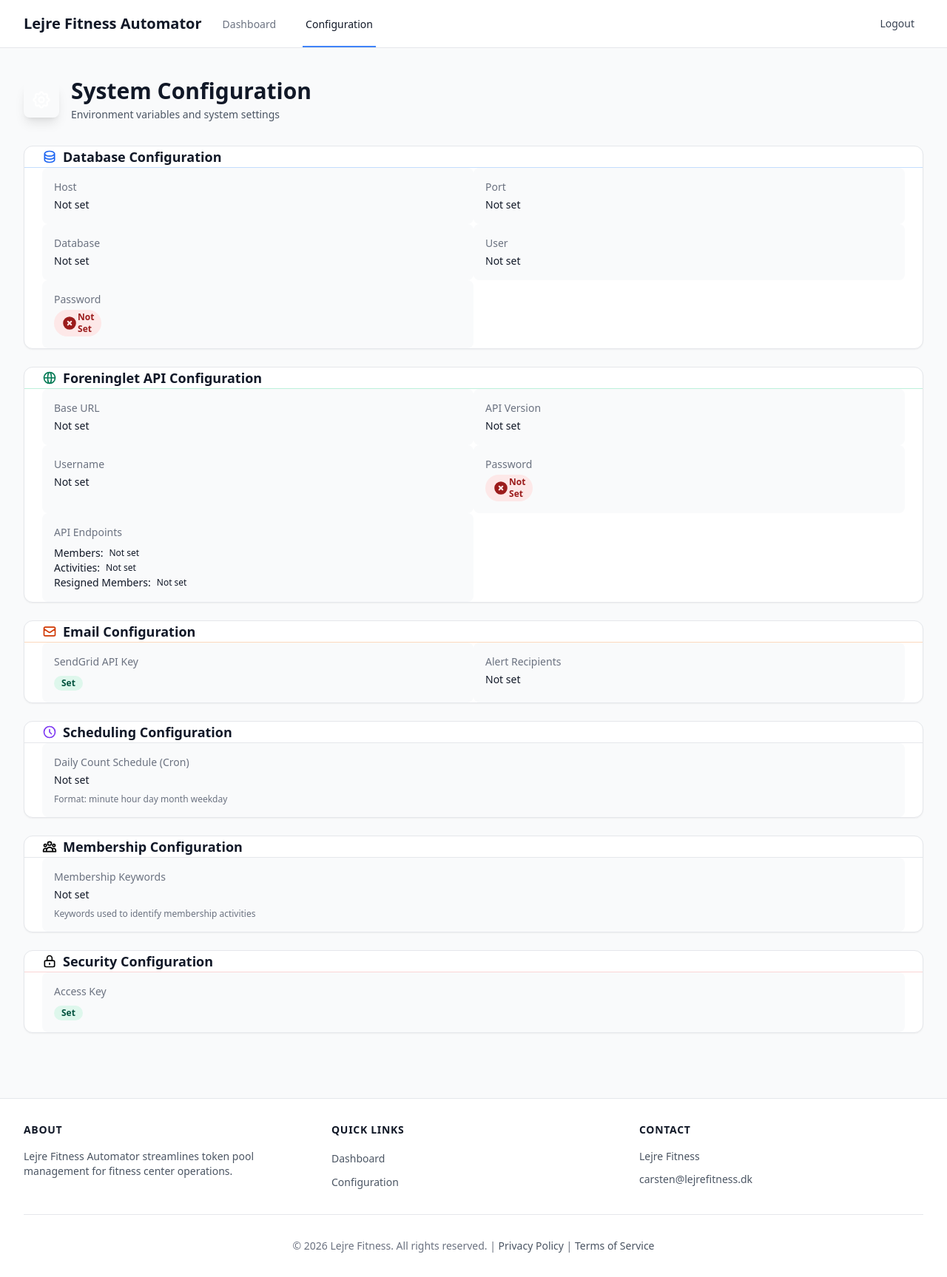
After one commit to simcax/lf-automator, a Flask app: page /config in a window 1280 px wide. The commit adds this page. Shown: the whole page at 74% size. Run offline with Flask 3, Linux system fonts and the light colour scheme; the visitor is signed in with stand-in values (Sample User, id 1); some libraries are stand-ins or nearby versions.

Commit message:
Adds configuration info route
Adds a new route to display system configuration information, including database, API, email, scheduling, membership, and security settings.

Masks sensitive information like passwords and API keys for security, displaying the set status instead.

Includes comprehensive tests to ensure authentication is required, secrets are masked, and configuration values are displayed correctly.

```diff
--- a/lf_automator/webapp/routes.py
+++ b/lf_automator/webapp/routes.py
@@ -501,6 +501,65 @@ def get_pool_history(pool_id):
         return jsonify({"error": "Unable to fetch pool history"}), 500
 
 
+@bp.route("/config", methods=["GET"])
+@require_auth
+def config_info():
+    """Display system configuration information.
+
+    Shows environment configuration with secrets masked.
+
+    Returns:
+        Rendered config template with configuration data
+    """
+    import os
+
+    try:
+        # Gather configuration data
+        config_data = {
+            "database": {
+                "host": os.getenv("POSTGRESQL_ADDON_HOST", "Not set"),
+                "port": os.getenv("POSTGRESQL_ADDON_PORT", "Not set"),
+                "database": os.getenv("POSTGRESQL_ADDON_DB", "Not set"),
+                "user": os.getenv("POSTGRESQL_ADDON_USER", "Not set"),
+                "password_set": bool(os.getenv("POSTGRESQL_ADDON_PASSWORD")),
+            },
+            "foreninglet_api": {
+                "base_url": os.getenv("API_BASE_URL", "Not set"),
+                "version": os.getenv("API_VERSION", "Not set"),
+                "username": os.getenv("API_USERNAME", "Not set"),
+                "password_set": bool(os.getenv("API_PASSWORD")),
+                "members_endpoint": os.getenv("API_MEMBERS_API", "Not set"),
+                "activities_endpoint": os.getenv("API_ACTIVITIES_API", "Not set"),
+                "resigned_members_endpoint": os.getenv(
+                    "API_RESIGNED_MEMBERS_API", "Not set"
+                ),
+            },
+            "email": {
+                "sendgrid_api_key_set": bool(os.getenv("SENDGRID_API_KEY")),
+                "recipients": os.getenv("ALERT_EMAIL_RECIPIENTS", "Not set"),
+            },
+            "scheduling": {
+                "daily_count_schedule": os.getenv("DAILY_COUNT_SCHEDULE", "Not set"),
+            },
+            "membership": {
+                "keywords": os.getenv("MEMBERSHIP_KEYWORDS", "Not set"),
+            },
+            "security": {
+                "access_key_set": bool(os.getenv("ACCESS_KEY")),
+            },
+        }
+
+        return render_template("config.html", config=config_data)
+
+    except Exception as error:
+        logger.error(f"Error loading configuration: {error}")
+        return render_template(
+            "config.html",
+            config=None,
+            error="Unable to load configuration. Please try again later.",
+        )
+
+
 @bp.route("/health", methods=["GET"])
 def health_check():
     """Health check endpoint for liveness monitoring.
--- a/lf_automator/webapp/templates/base.html
+++ b/lf_automator/webapp/templates/base.html
@@ -26,8 +26,12 @@
                     </div>
                     <div class="hidden sm:ml-6 sm:flex sm:space-x-8">
                         <a href="{{ url_for('main.dashboard') }}"
-                           class="border-blue-500 text-gray-900 inline-flex items-center px-1 pt-1 border-b-2 text-sm font-medium">
+                           class="{% if request.endpoint == 'main.dashboard' %}border-blue-500 text-gray-900{% else %}border-transparent text-gray-500 hover:border-gray-300 hover:text-gray-700{% endif %} inline-flex items-center px-1 pt-1 border-b-2 text-sm font-medium">
                             Dashboard
+                        </a>
+                        <a href="{{ url_for('main.config_info') }}"
+                           class="{% if request.endpoint == 'main.config_info' %}border-blue-500 text-gray-900{% else %}border-transparent text-gray-500 hover:border-gray-300 hover:text-gray-700{% endif %} inline-flex items-center px-1 pt-1 border-b-2 text-sm font-medium">
+                            Configuration
                         </a>
                     </div>
                 </div>
@@ -76,7 +80,11 @@
                                 Dashboard
                             </a>
                         </li>
-
+                        <li>
+                            <a href="{{ url_for('main.config_info') }}" class="text-sm text-gray-600 hover:text-blue-600 transition-colors">
+                                Configuration
+                            </a>
+                        </li>
                     </ul>
                 </div>
 
--- /dev/null
+++ b/lf_automator/webapp/templates/config.html
@@ -0,0 +1,281 @@
+{% extends "base.html" %}
+
+{% block title %}Configuration - Lejre Fitness Automator{% endblock %}
+
+{% block content %}
+<!-- Page Header -->
+<div class="mb-8">
+    <div class="flex items-center space-x-4">
+        <div class="flex-shrink-0">
+            <div class="h-12 w-12 rounded-lg bg-gradient-to-br from-purple-500 to-purple-600 flex items-center justify-center shadow-lg">
+                <svg class="w-7 h-7 text-white" fill="none" stroke="currentColor" viewBox="0 0 24 24">
+                    <path stroke-linecap="round" stroke-linejoin="round" stroke-width="2" d="M10.325 4.317c.426-1.756 2.924-1.756 3.35 0a1.724 1.724 0 002.573 1.066c1.543-.94 3.31.826 2.37 2.37a1.724 1.724 0 001.065 2.572c1.756.426 1.756 2.924 0 3.35a1.724 1.724 0 00-1.066 2.573c.94 1.543-.826 3.31-2.37 2.37a1.724 1.724 0 00-2.572 1.065c-.426 1.756-2.924 1.756-3.35 0a1.724 1.724 0 00-2.573-1.066c-1.543.94-3.31-.826-2.37-2.37a1.724 1.724 0 00-1.065-2.572c-1.756-.426-1.756-2.924 0-3.35a1.724 1.724 0 001.066-2.573c-.94-1.543.826-3.31 2.37-2.37.996.608 2.296.07 2.572-1.065z"></path>
+                    <path stroke-linecap="round" stroke-linejoin="round" stroke-width="2" d="M15 12a3 3 0 11-6 0 3 3 0 016 0z"></path>
+                </svg>
+            </div>
+        </div>
+        <div>
+            <h2 class="text-3xl font-bold text-gray-900">System Configuration</h2>
+            <p class="mt-1 text-sm text-gray-600">Environment variables and system settings</p>
+        </div>
+    </div>
+</div>
+
+{% if error %}
+<div class="mb-6 p-4 bg-red-50 border border-red-200 rounded-lg">
+    <div class="flex">
+        <div class="flex-shrink-0">
+            <svg class="h-5 w-5 text-red-400" xmlns="http://www.w3.org/2000/svg" viewBox="0 0 20 20" fill="currentColor">
+                <path fill-rule="evenodd" d="M10 18a8 8 0 100-16 8 8 0 000 16zM8.707 7.293a1 1 0 00-1.414 1.414L8.586 10l-1.293 1.293a1 1 0 101.414 1.414L10 11.414l1.293 1.293a1 1 0 001.414-1.414L11.414 10l1.293-1.293a1 1 0 00-1.414-1.414L10 8.586 8.707 7.293z" clip-rule="evenodd" />
+            </svg>
+        </div>
+        <div class="ml-3">
+            <p class="text-sm font-medium text-red-800">{{ error }}</p>
+        </div>
+    </div>
+</div>
+{% endif %}
+
+{% if config %}
+<!-- Configuration Sections -->
+<div class="space-y-6">
+
+    <!-- Database Configuration -->
+    <div class="bg-white border border-gray-200 rounded-xl shadow-sm overflow-hidden">
+        <div class="px-6 py-4 bg-gradient-to-r from-blue-50 to-blue-100 border-b border-blue-200">
+            <div class="flex items-center">
+                <svg class="w-5 h-5 text-blue-600 mr-2" fill="none" stroke="currentColor" viewBox="0 0 24 24">
+                    <path stroke-linecap="round" stroke-linejoin="round" stroke-width="2" d="M4 7v10c0 2.21 3.582 4 8 4s8-1.79 8-4V7M4 7c0 2.21 3.582 4 8 4s8-1.79 8-4M4 7c0-2.21 3.582-4 8-4s8 1.79 8 4m0 5c0 2.21-3.582 4-8 4s-8-1.79-8-4"></path>
+                </svg>
+                <h3 class="text-lg font-semibold text-gray-900">Database Configuration</h3>
+            </div>
+        </div>
+        <div class="px-6 py-4">
+            <dl class="grid grid-cols-1 md:grid-cols-2 gap-4">
+                <div class="bg-gray-50 rounded-lg p-4">
+                    <dt class="text-sm font-medium text-gray-500 mb-1">Host</dt>
+                    <dd class="text-sm text-gray-900 font-mono">{{ config.database.host }}</dd>
+                </div>
+                <div class="bg-gray-50 rounded-lg p-4">
+                    <dt class="text-sm font-medium text-gray-500 mb-1">Port</dt>
+                    <dd class="text-sm text-gray-900 font-mono">{{ config.database.port }}</dd>
+                </div>
+                <div class="bg-gray-50 rounded-lg p-4">
+                    <dt class="text-sm font-medium text-gray-500 mb-1">Database</dt>
+                    <dd class="text-sm text-gray-900 font-mono">{{ config.database.database }}</dd>
+                </div>
+                <div class="bg-gray-50 rounded-lg p-4">
+                    <dt class="text-sm font-medium text-gray-500 mb-1">User</dt>
+                    <dd class="text-sm text-gray-900 font-mono">{{ config.database.user }}</dd>
+                </div>
+                <div class="bg-gray-50 rounded-lg p-4">
+                    <dt class="text-sm font-medium text-gray-500 mb-1">Password</dt>
+                    <dd class="text-sm text-gray-900">
+                        {% if config.database.password_set %}
+                        <span class="inline-flex items-center px-2.5 py-0.5 rounded-full text-xs font-semibold bg-green-100 text-green-800">
+                            <svg class="w-3 h-3 mr-1" fill="currentColor" viewBox="0 0 20 20">
+                                <path fill-rule="evenodd" d="M10 18a8 8 0 100-16 8 8 0 000 16zm3.707-9.293a1 1 0 00-1.414-1.414L9 10.586 7.707 9.293a1 1 0 00-1.414 1.414l2 2a1 1 0 001.414 0l4-4z" clip-rule="evenodd"></path>
+                            </svg>
+                            Set
+                        </span>
+                        {% else %}
+                        <span class="inline-flex items-center px-2.5 py-0.5 rounded-full text-xs font-semibold bg-red-100 text-red-800">
+                            <svg class="w-3 h-3 mr-1" fill="currentColor" viewBox="0 0 20 20">
+                                <path fill-rule="evenodd" d="M10 18a8 8 0 100-16 8 8 0 000 16zM8.707 7.293a1 1 0 00-1.414 1.414L8.586 10l-1.293 1.293a1 1 0 101.414 1.414L10 11.414l1.293 1.293a1 1 0 001.414-1.414L11.414 10l1.293-1.293a1 1 0 00-1.414-1.414L10 8.586 8.707 7.293z" clip-rule="evenodd"></path>
+                            </svg>
+                            Not Set
+                        </span>
+                        {% endif %}
+                    </dd>
+                </div>
+            </dl>
+        </div>
+    </div>
+
+    <!-- Foreninglet API Configuration -->
+    <div class="bg-white border border-gray-200 rounded-xl shadow-sm overflow-hidden">
+        <div class="px-6 py-4 bg-gradient-to-r from-green-50 to-green-100 border-b border-green-200">
+            <div class="flex items-center">
+                <svg class="w-5 h-5 text-green-600 mr-2" fill="none" stroke="currentColor" viewBox="0 0 24 24">
+                    <path stroke-linecap="round" stroke-linejoin="round" stroke-width="2" d="M21 12a9 9 0 01-9 9m9-9a9 9 0 00-9-9m9 9H3m9 9a9 9 0 01-9-9m9 9c1.657 0 3-4.03 3-9s-1.343-9-3-9m0 18c-1.657 0-3-4.03-3-9s1.343-9 3-9m-9 9a9 9 0 019-9"></path>
+                </svg>
+                <h3 class="text-lg font-semibold text-gray-900">Foreninglet API Configuration</h3>
+            </div>
+        </div>
+        <div class="px-6 py-4">
+            <dl class="grid grid-cols-1 md:grid-cols-2 gap-4">
+                <div class="bg-gray-50 rounded-lg p-4">
+                    <dt class="text-sm font-medium text-gray-500 mb-1">Base URL</dt>
+                    <dd class="text-sm text-gray-900 font-mono break-all">{{ config.foreninglet_api.base_url }}</dd>
+                </div>
+                <div class="bg-gray-50 rounded-lg p-4">
+                    <dt class="text-sm font-medium text-gray-500 mb-1">API Version</dt>
+                    <dd class="text-sm text-gray-900 font-mono">{{ config.foreninglet_api.version }}</dd>
+                </div>
+                <div class="bg-gray-50 rounded-lg p-4">
+                    <dt class="text-sm font-medium text-gray-500 mb-1">Username</dt>
+                    <dd class="text-sm text-gray-900 font-mono">{{ config.foreninglet_api.username }}</dd>
+                </div>
+                <div class="bg-gray-50 rounded-lg p-4">
+                    <dt class="text-sm font-medium text-gray-500 mb-1">Password</dt>
+                    <dd class="text-sm text-gray-900">
+                        {% if config.foreninglet_api.password_set %}
+                        <span class="inline-flex items-center px-2.5 py-0.5 rounded-full text-xs font-semibold bg-green-100 text-green-800">
+                            <svg class="w-3 h-3 mr-1" fill="currentColor" viewBox="0 0 20 20">
+                                <path fill-rule="evenodd" d="M10 18a8 8 0 100-16 8 8 0 000 16zm3.707-9.293a1 1 0 00-1.414-1.414L9 10.586 7.707 9.293a1 1 0 00-1.414 1.414l2 2a1 1 0 001.414 0l4-4z" clip-rule="evenodd"></path>
+                            </svg>
+                            Set
+                        </span>
+                        {% else %}
+                        <span class="inline-flex items-center px-2.5 py-0.5 rounded-full text-xs font-semibold bg-red-100 text-red-800">
+                            <svg class="w-3 h-3 mr-1" fill="currentColor" viewBox="0 0 20 20">
+                                <path fill-rule="evenodd" d="M10 18a8 8 0 100-16 8 8 0 000 16zM8.707 7.293a1 1 0 00-1.414 1.414L8.586 10l-1.293 1.293a1 1 0 101.414 1.414L10 11.414l1.293 1.293a1 1 0 001.414-1.414L11.414 10l1.293-1.293a1 1 0 00-1.414-1.414L10 8.586 8.707 7.293z" clip-rule="evenodd"></path>
+                            </svg>
+                            Not Set
+                        </span>
+                        {% endif %}
+                    </dd>
+                </div>
+                <div class="bg-gray-50 rounded-lg p-4 md:col-span-2">
+                    <dt class="text-sm font-medium text-gray-500 mb-2">API Endpoints</dt>
+                    <dd class="text-sm text-gray-900 space-y-1">
+                        <div class="flex items-center">
+                            <span class="font-medium mr-2">Members:</span>
+                            <span class="font-mono text-xs">{{ config.foreninglet_api.members_endpoint }}</span>
+                        </div>
+                        <div class="flex items-center">
+                            <span class="font-medium mr-2">Activities:</span>
+                            <span class="font-mono text-xs">{{ config.foreninglet_api.activities_endpoint }}</span>
+                        </div>
+                        <div class="flex items-center">
+                            <span class="font-medium mr-2">Resigned Members:</span>
+                            <span class="font-mono text-xs">{{ config.foreninglet_api.resigned_members_endpoint }}</span>
+                        </div>
+                    </dd>
+                </div>
+            </dl>
+        </div>
+    </div>
+
+    <!-- Email Configuration -->
+    <div class="bg-white border border-gray-200 rounded-xl shadow-sm overflow-hidden">
+        <div class="px-6 py-4 bg-gradient-to-r from-orange-50 to-orange-100 border-b border-orange-200">
+            <div class="flex items-center">
+                <svg class="w-5 h-5 text-orange-600 mr-2" fill="none" stroke="currentColor" viewBox="0 0 24 24">
+                    <path stroke-linecap="round" stroke-linejoin="round" stroke-width="2" d="M3 8l7.89 5.26a2 2 0 002.22 0L21 8M5 19h14a2 2 0 002-2V7a2 2 0 00-2-2H5a2 2 0 00-2 2v10a2 2 0 002 2z"></path>
+                </svg>
+                <h3 class="text-lg font-semibold text-gray-900">Email Configuration</h3>
+            </div>
+        </div>
+        <div class="px-6 py-4">
+            <dl class="grid grid-cols-1 md:grid-cols-2 gap-4">
+                <div class="bg-gray-50 rounded-lg p-4">
+                    <dt class="text-sm font-medium text-gray-500 mb-1">SendGrid API Key</dt>
+                    <dd class="text-sm text-gray-900">
+                        {% if config.email.sendgrid_api_key_set %}
+                        <span class="inline-flex items-center px-2.5 py-0.5 rounded-full text-xs font-semibold bg-green-100 text-green-800">
+                            <svg class="w-3 h-3 mr-1" fill="currentColor" viewBox="0 0 20 20">
+                                <path fill-rule="evenodd" d="M10 18a8 8 0 100-16 8 8 0 000 16zm3.707-9.293a1 1 0 00-1.414-1.414L9 10.586 7.707 9.293a1 1 0 00-1.414 1.414l2 2a1 1 0 001.414 0l4-4z" clip-rule="evenodd"></path>
+                            </svg>
+                            Set
+                        </span>
+                        {% else %}
+                        <span class="inline-flex items-center px-2.5 py-0.5 rounded-full text-xs font-semibold bg-red-100 text-red-800">
+                            <svg class="w-3 h-3 mr-1" fill="currentColor" viewBox="0 0 20 20">
+                                <path fill-rule="evenodd" d="M10 18a8 8 0 100-16 8 8 0 000 16zM8.707 7.293a1 1 0 00-1.414 1.414L8.586 10l-1.293 1.293a1 1 0 101.414 1.414L10 11.414l1.293 1.293a1 1 0 001.414-1.414L11.414 10l1.293-1.293a1 1 0 00-1.414-1.414L10 8.586 8.707 7.293z" clip-rule="evenodd"></path>
+                            </svg>
+                            Not Set
+                        </span>
+                        {% endif %}
+                    </dd>
+                </div>
+                <div class="bg-gray-50 rounded-lg p-4">
+                    <dt class="text-sm font-medium text-gray-500 mb-1">Alert Recipients</dt>
+                    <dd class="text-sm text-gray-900 font-mono break-all">{{ config.email.recipients }}</dd>
+                </div>
+            </dl>
+        </div>
+    </div>
+
+    <!-- Scheduling Configuration -->
+    <div class="bg-white border border-gray-200 rounded-xl shadow-sm overflow-hidden">
+        <div class="px-6 py-4 bg-gradient-to-r from-purple-50 to-purple-100 border-b border-purple-200">
+            <div class="flex items-center">
+                <svg class="w-5 h-5 text-purple-600 mr-2" fill="none" stroke="currentColor" viewBox="0 0 24 24">
+                    <path stroke-linecap="round" stroke-linejoin="round" stroke-width="2" d="M12 8v4l3 3m6-3a9 9 0 11-18 0 9 9 0 0118 0z"></path>
+                </svg>
+                <h3 class="text-lg font-semibold text-gray-900">Scheduling Configuration</h3>
+            </div>
+        </div>
+        <div class="px-6 py-4">
+            <dl class="grid grid-cols-1 gap-4">
+                <div class="bg-gray-50 rounded-lg p-4">
+                    <dt class="text-sm font-medium text-gray-500 mb-1">Daily Count Schedule (Cron)</dt>
+                    <dd class="text-sm text-gray-900 font-mono">{{ config.scheduling.daily_count_schedule }}</dd>
+                    <p class="text-xs text-gray-500 mt-2">Format: minute hour day month weekday</p>
+                </div>
+            </dl>
+        </div>
+    </div>
+
+    <!-- Membership Configuration -->
+    <div class="bg-white border border-gray-200 rounded-xl shadow-sm overflow-hidden">
+        <div class="px-6 py-4 bg-gradient-to-r from-indigo-50 to-indigo-100 border-b border-indigo-200">
+            <div class="flex items-center">
+                <svg class="w-5 h-5 text-indigo-600 mr-2" fill="none" stroke="currentColor" viewBox="0 0 24 24">
+                    <path stroke-linecap="round" stroke-linejoin="round" stroke-width="2" d="M17 20h5v-2a3 3 0 00-5.356-1.857M17 20H7m10 0v-2c0-.656-.126-1.283-.356-1.857M7 20H2v-2a3 3 0 015.356-1.857M7 20v-2c0-.656.126-1.283.356-1.857m0 0a5.002 5.002 0 019.288 0M15 7a3 3 0 11-6 0 3 3 0 016 0zm6 3a2 2 0 11-4 0 2 2 0 014 0zM7 10a2 2 0 11-4 0 2 2 0 014 0z"></path>
+                </svg>
+                <h3 class="text-lg font-semibold text-gray-900">Membership Configuration</h3>
+            </div>
+        </div>
+        <div class="px-6 py-4">
+            <dl class="grid grid-cols-1 gap-4">
+                <div class="bg-gray-50 rounded-lg p-4">
+                    <dt class="text-sm font-medium text-gray-500 mb-1">Membership Keywords</dt>
+                    <dd class="text-sm text-gray-900 font-mono">{{ config.membership.keywords }}</dd>
+                    <p class="text-xs text-gray-500 mt-2">Keywords used to identify membership activities</p>
+                </div>
+            </dl>
+        </div>
+    </div>
+
+    <!-- Security Configuration -->
+    <div class="bg-white border border-gray-200 rounded-xl shadow-sm overflow-hidden">
+        <div class="px-6 py-4 bg-gradient-to-r from-red-50 to-red-100 border-b border-red-200">
+            <div class="flex items-center">
+                <svg class="w-5 h-5 text-red-600 mr-2" fill="none" stroke="currentColor" viewBox="0 0 24 24">
+                    <path stroke-linecap="round" stroke-linejoin="round" stroke-width="2" d="M12 15v2m-6 4h12a2 2 0 002-2v-6a2 2 0 00-2-2H6a2 2 0 00-2 2v6a2 2 0 002 2zm10-10V7a4 4 0 00-8 0v4h8z"></path>
+                </svg>
+                <h3 class="text-lg font-semibold text-gray-900">Security Configuration</h3>
+            </div>
+        </div>
+        <div class="px-6 py-4">
+            <dl class="grid grid-cols-1 gap-4">
+                <div class="bg-gray-50 rounded-lg p-4">
+                    <dt class="text-sm font-medium text-gray-500 mb-1">Access Key</dt>
+                    <dd class="text-sm text-gray-900">
+                        {% if config.security.access_key_set %}
+                        <span class="inline-flex items-center px-2.5 py-0.5 rounded-full text-xs font-semibold bg-green-100 text-green-800">
+                            <svg class="w-3 h-3 mr-1" fill="currentColor" viewBox="0 0 20 20">
+                                <path fill-rule="evenodd" d="M10 18a8 8 0 100-16 8 8 0 000 16zm3.707-9.293a1 1 0 00-1.414-1.414L9 10.586 7.707 9.293a1 1 0 00-1.414 1.414l2 2a1 1 0 001.414 0l4-4z" clip-rule="evenodd"></path>
+                            </svg>
+                            Set
+                        </span>
+                        {% else %}
+                        <span class="inline-flex items-center px-2.5 py-0.5 rounded-full text-xs font-semibold bg-red-100 text-red-800">
+                            <svg class="w-3 h-3 mr-1" fill="currentColor" viewBox="0 0 20 20">
+                                <path fill-rule="evenodd" d="M10 18a8 8 0 100-16 8 8 0 000 16zM8.707 7.293a1 1 0 00-1.414 1.414L8.586 10l-1.293 1.293a1 1 0 101.414 1.414L10 11.414l1.293 1.293a1 1 0 001.414-1.414L11.414 10l1.293-1.293a1 1 0 00-1.414-1.414L10 8.586 8.707 7.293z" clip-rule="evenodd"></path>
+                            </svg>
+                            Not Set
+                        </span>
+                        {% endif %}
+                    </dd>
+                </div>
+            </dl>
+        </div>
+    </div>
+
+</div>
+{% endif %}
+
+{% endblock %}
```
Also changed, not shown: lf_automator/tests/test_config_route.py (added, +125 -0 lines).
